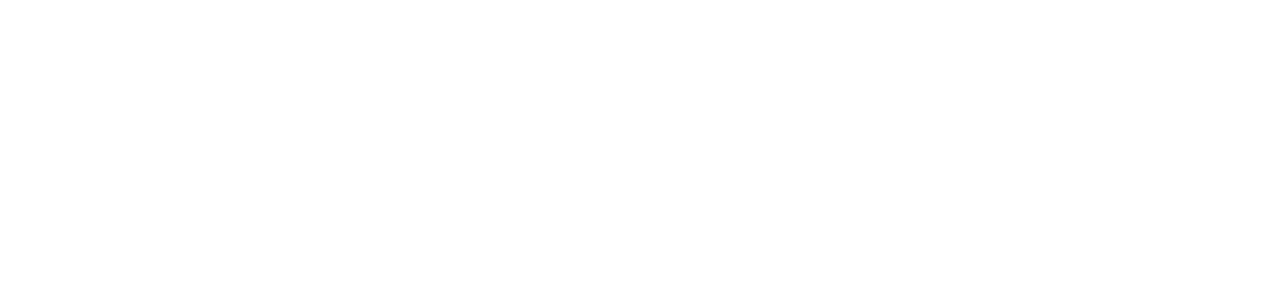
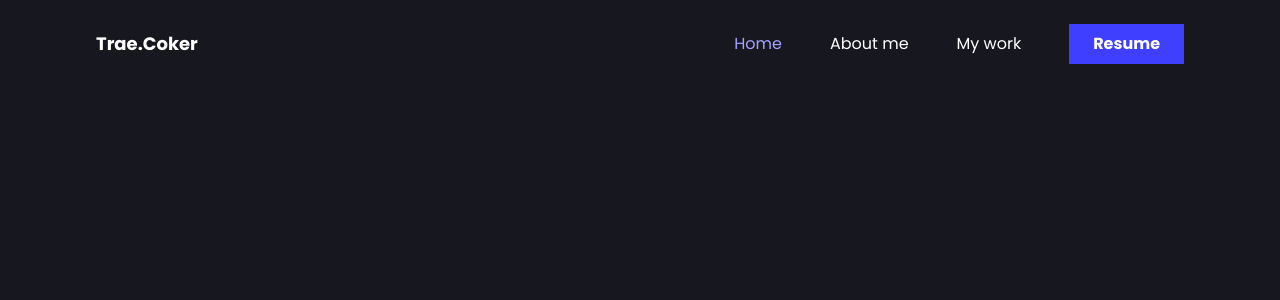
Before and after one commit to TraeCoker/portfolio, a Next.js app: page / in a window 1280 px wide. Shown: the top 300 px of the page. Built offline with nearby package versions, Linux system fonts and the light colour scheme.

Commit message:
add header and body css

```diff
--- /dev/null
+++ b/pages/_document.tsx
@@ -0,0 +1,22 @@
+import Document, { Html, Head, Main, NextScript } from 'next/document'
+
+class MyDocument extends Document {
+  render() {
+    return (
+      <Html>
+        <Head>
+        <link
+            href="https://fonts.googleapis.com/css2?family=Poppins:wght@400;600;700&display=swap"
+            rel="stylesheet"
+          />
+        </Head>
+        <body>
+          <Main />
+          <NextScript />
+        </body>
+      </Html>
+    )
+  }
+}
+
+export default MyDocument
--- a/pages/index.tsx
+++ b/pages/index.tsx
@@ -4,12 +4,29 @@
 
 export default function Home() {
   return (
-    <div className={styles.container}>
+    <div className="bg-body text-white font-poppins pb-12">
       <Head>
         <title>Trae Coker Portfolio</title>
-        <meta name="description" content="Generated by create next app" />
+        <meta name="description" content="Software engineer portfolio trae coker react node javascript react python next hiring" />
         <link rel="icon" href="/favicon.ico" />
       </Head>
+
+
+    <header className="py-6">
+        <div className="container flex justify-between items-center mx-auto px-8 md:px-14 lg:px-24 w-full">
+            <div className="text-lg font-bold">Trae.Coker</div>
+            <div className="hidden md:flex space-x-12 items-center">
+                <a href="#" className="text-selected-text">Home</a>
+                <a href="#clients">About me</a>
+                <a href="#work">My work</a>
+                <a href="#hire"><button className="px-6 py-2 bg-theme font-bold">Resume</button></a>
+            </div>
+            <div className="md:hidden">
+                <svg width="26" height="18" viewBox="0 0 26 18" fill="none" xmlns="http://www.w3.org/2000/svg"><path d="M13 17.5H0.25V14.6667H13V17.5ZM25.75 10.4167H0.25V7.58333H25.75V10.4167ZM25.75 3.33333H13V0.5H25.75V3.33333Z" fill="white"/></svg>
+            </div>
+        </div>
+    </header>
+
 
 
     </div>
--- a/styles/globals.css
+++ b/styles/globals.css
@@ -4,6 +4,10 @@
 
 html, body {
   scroll-behavior: smooth;
+  background-color: #17171f;
+  color: white;
+  padding-bottom: 12;
+  font-family: 'Poppins', 'sans-serif';
 }
 
 .left-50 {
--- a/tsconfig.json
+++ b/tsconfig.json
@@ -26,5 +26,5 @@
   ],
   "exclude": [
     "node_modules",
-  ]
+  ],
 }
```
